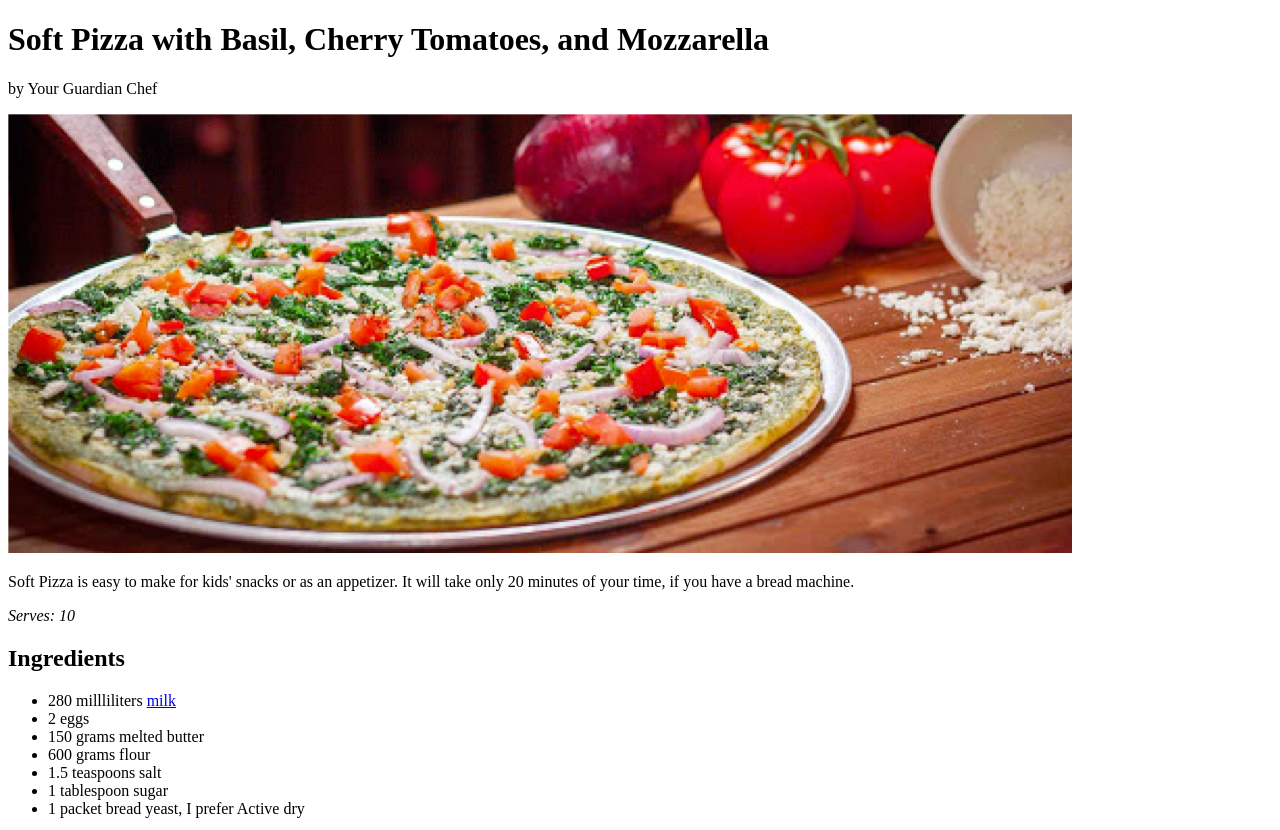
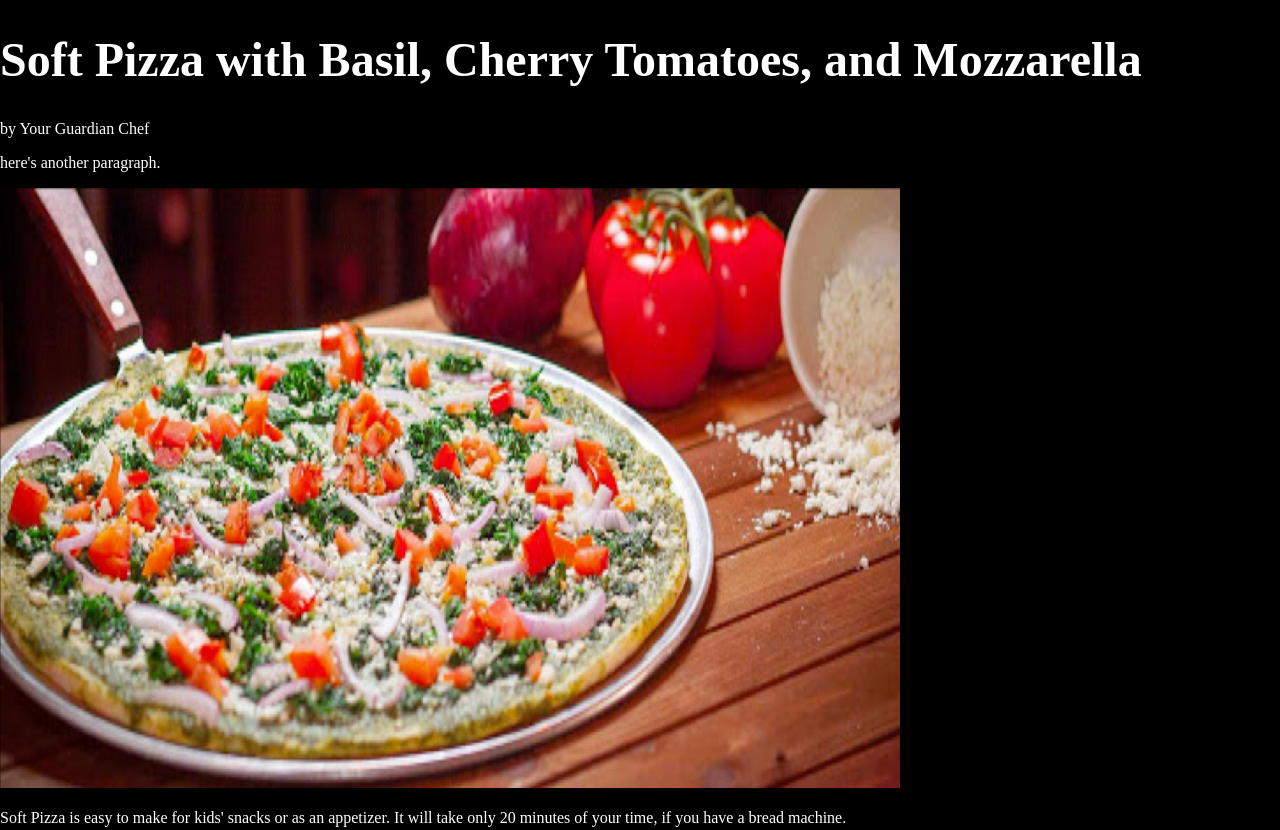
Before and after one commit to lc63/git-example, a website: page testing/pizza/index.html in a window 1280 px wide. Shown: the top 830 px of the page. Drawn offline with nearby package versions, Linux system fonts and the light colour scheme.

```diff
--- /dev/null
+++ b/testing/pizza/css/styles.css
@@ -0,0 +1,7 @@
+body{
+    background: black;
+    color: white;
+}
+header h1{
+    font-size: 3em;
+}
--- a/testing/pizza/index.html
+++ b/testing/pizza/index.html
@@ -5,14 +5,18 @@
     <meta name="viewport" content="width=device-width, initial-scale=1.0">
     <meta http-equiv="X-UA-Compatible" content="ie=edge">
     <title>Soft Pizza with Basil, Cherry Tomatoes, and Mozzarella</title>
+    <link rel="stylesheet" href="https://cdnjs.cloudflare.com/ajax/libs/normalize/8.0.1/normalize.min.css">
+    <link href="css/styles.css" rel="stylesheet">
 </head>
 <body>
     <header>
         <h1>Soft Pizza with Basil, Cherry Tomatoes, and Mozzarella</h1>
         <p>by Your Guardian Chef</p>
+        <p>here's another paragraph.</p>
     </header>
+
     <main>
-        <img src="images/pizza.png" alt="Pizza with one slice being served">
+        <img src="images/pizza.png" alt="Pizza with one slice being served" style=width:900px;height:600px;>
         <p>Soft Pizza is easy to make for kids' snacks or as an appetizer. It will take only 20 minutes of your time, if you have a bread machine.</p>
         <p><em>Serves: 10</em></p>
         <h2>Ingredients</h2>
```
Also changed, not shown: package.json (added, +24 -0 lines), 1 other file.
